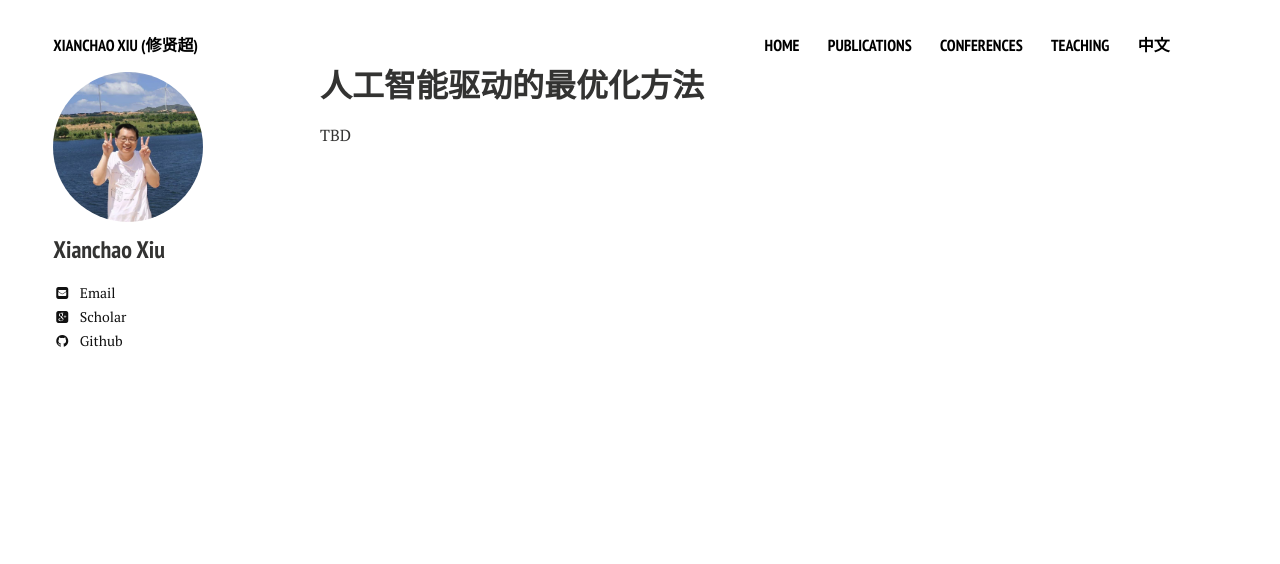
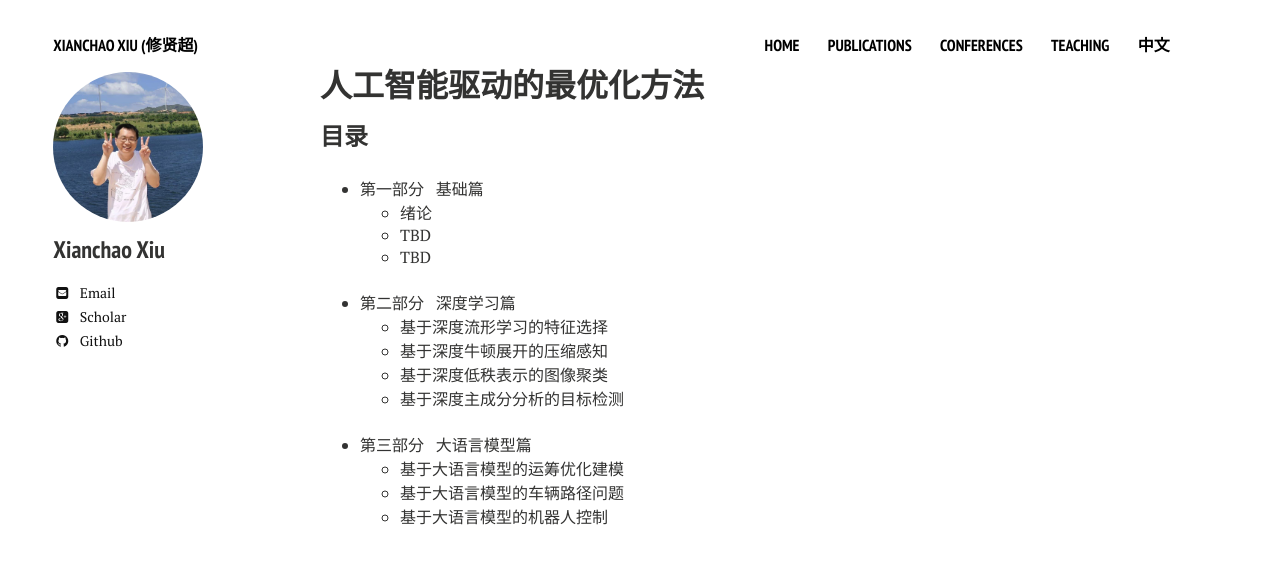
Before and after one commit to xianchaoxiu/xianchaoxiu.github.io, a Jekyll site: the page built from chinese/book/AIOPT/index.md, in a window 1280 px wide. Shown: the top 564 px of the page. Built offline with Jekyll 4.4.1, drawn with Linux system fonts in a browser that asks for light colours; nearby versions of some CDN libraries.

Commit message:
Update index.md

```diff
--- a/chinese/book/AIOPT/index.md
+++ b/chinese/book/AIOPT/index.md
@@ -6,4 +6,19 @@ share: false
 ---
 
 
-TBD
+### 目录
+* 第一部分 &nbsp; 基础篇 <br>
+  - 绪论 <br>
+  - TBD <br>
+  - TBD <br><br>
+
+* 第二部分 &nbsp; 深度学习篇 <br>
+  - 基于深度流形学习的特征选择 <br>
+  - 基于深度牛顿展开的压缩感知 <br>
+  - 基于深度低秩表示的图像聚类 <br>
+  - 基于深度主成分分析的目标检测 <br> <br>
+
+* 第三部分 &nbsp; 大语言模型篇 <br>
+  - 基于大语言模型的运筹优化建模 <br>
+  - 基于大语言模型的车辆路径问题 <br>
+  - 基于大语言模型的机器人控制 <br> <br>
```
